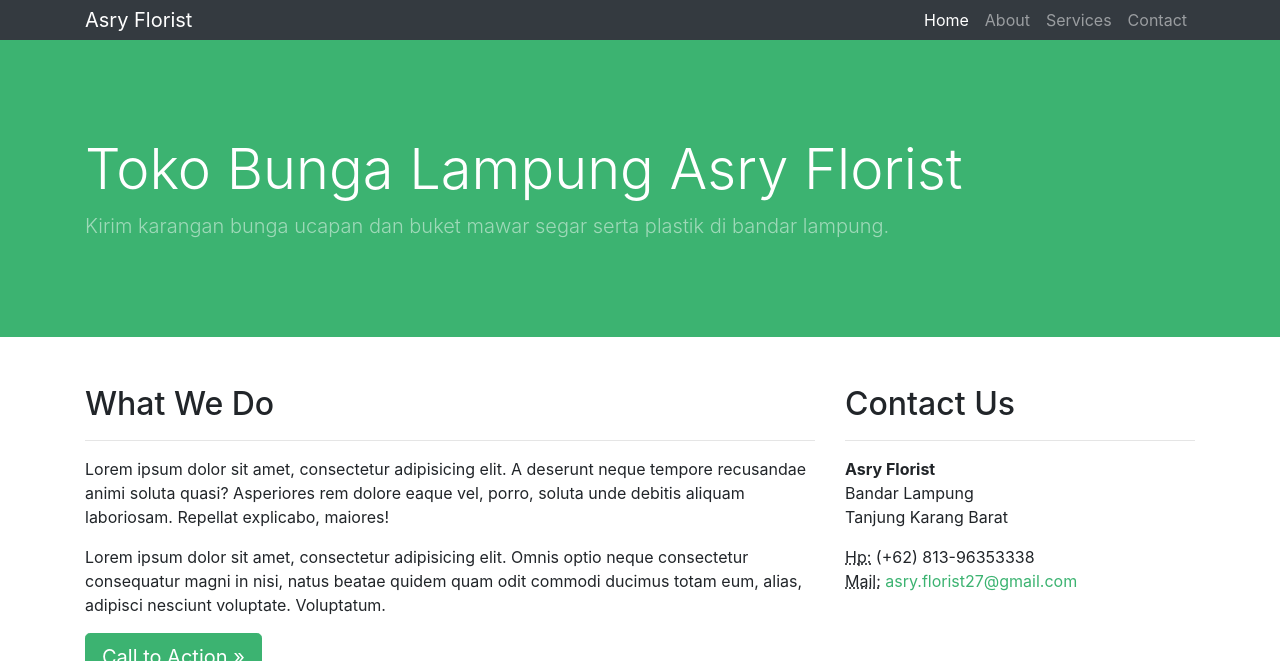
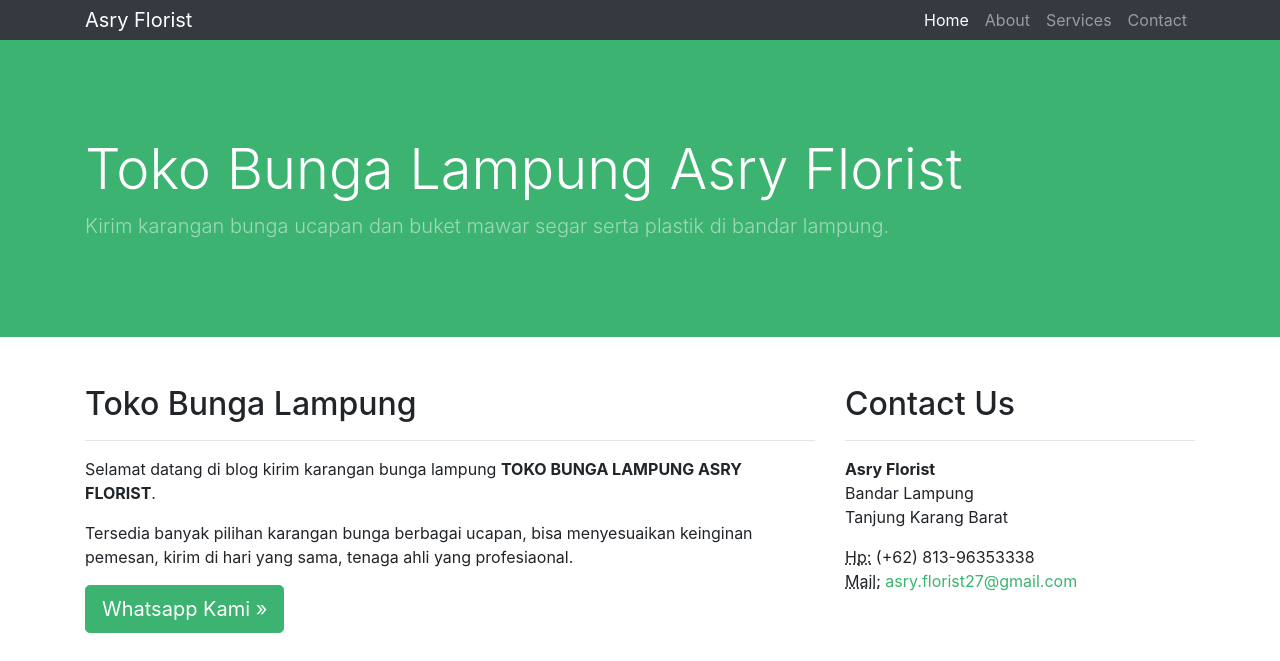
Before and after one commit to bungaasryflorist/tokobungalampung.github.io, a Jekyll site: the page built from index.html, in a window 1280 px wide, cut to the strip 0-661 px from the top of the page. Built offline with Jekyll 4.4.1, drawn with Linux system fonts in a browser that asks for light colours; some of the changed text lies outside the part shown.

Commit message:
Update index.html

```diff
--- a/index.html
+++ b/index.html
@@ -4,20 +4,15 @@
 
 <div class="row">
   <div class="col-md-8 mb-5">
-    <h2>What We Do</h2>
+    <h2>Toko Bunga Lampung</h2>
     <hr />
     <p>
-      Lorem ipsum dolor sit amet, consectetur adipisicing elit. A deserunt neque
-      tempore recusandae animi soluta quasi? Asperiores rem dolore eaque vel,
-      porro, soluta unde debitis aliquam laboriosam. Repellat explicabo,
-      maiores!
+      Selamat datang di blog kirim karangan bunga lampung <b>TOKO BUNGA LAMPUNG ASRY FLORIST</B>.
     </p>
     <p>
-      Lorem ipsum dolor sit amet, consectetur adipisicing elit. Omnis optio
-      neque consectetur consequatur magni in nisi, natus beatae quidem quam odit
-      commodi ducimus totam eum, alias, adipisci nesciunt voluptate. Voluptatum.
+      Tersedia banyak pilihan karangan bunga berbagai ucapan, bisa menyesuaikan keinginan pemesan, kirim di hari yang sama, tenaga ahli yang profesiaonal.
     </p>
-    <a class="btn btn-primary btn-lg" href="#">Call to Action &raquo;</a>
+    <a class="btn btn-primary btn-lg" href="https://api.whatsapp.com/message/ONXIDHGYD2RME1">Whatsapp Kami &raquo;</a>
   </div>
   {% include sidebar.html %}
 </div>
@@ -26,46 +21,43 @@
 <div class="row">
   <div class="col-md-4 mb-5">
     <div class="card border-0 shadow h-100">
-      <img class="card-img-top" src="http://placeholder.pics/svg/400x300/3cb371-3cb371/3cb371-3cb371" alt="" />
+      <img class="card-img-top" src="https://www.bungabuket.com/wp-content/uploads/2020/12/toko-bunga-buket.jpg" alt="bunga buket lampung" />
       <div class="card-body">
-        <h4 class="card-title">Card title</h4>
+        <h4 class="card-title">Bunga Buket Lampung</h4>
         <p class="card-text">
-          Lorem ipsum dolor sit amet, consectetur adipisicing elit. Sapiente
-          esse necessitatibus neque sequi doloribus.
+          Toko Bunga Buket Asry Florist Bandar Lampung.
         </p>
       </div>
       <div class="card-footer">
-        <a href="#" class="btn btn-primary">Find Out More!</a>
+        <a href="https://www.bungabuket.com/toko-bunga-lampung-buket-mawar/" class="btn btn-primary">Lihat Lengkapnya!</a>
       </div>
     </div>
   </div>
   <div class="col-md-4 mb-5">
     <div class="card border-0 shadow h-100">
-      <img class="card-img-top" src="http://placeholder.pics/svg/400x300/3cb371-3cb371/3cb371-3cb371" alt="" />
+      <img class="card-img-top" src="https://2.bp.blogspot.com/-5cJrg58LR-w/WlwNFY2dolI/AAAAAAAAvqw/JkxNZnjDDt8mMheACCVPVIzYunwKYMANACKgBGAs/s1600/IMG_26022016_080110.jpg" alt="toko bunga lampung asry florist" />
       <div class="card-body">
-        <h4 class="card-title">Card title</h4>
+        <h4 class="card-title">Toko Bunga Lampung Asry Florist</h4>
         <p class="card-text">
-          Lorem ipsum dolor sit amet, consectetur adipisicing elit. Sapiente
-          esse necessitatibus neque sequi doloribus totam ut praesentium aut.
+          Lihat disini juga: Blog Toko Bunga Lampung Asry Florist.
         </p>
       </div>
       <div class="card-footer">
-        <a href="#" class="btn btn-primary">Find Out More!</a>
+        <a href="https://www.tokobungaasryflorist.com/2013/09/toko-bunga-lampung-hubungi-081396353338.html" class="btn btn-primary">Selengkapnya!</a>
       </div>
     </div>
   </div>
   <div class="col-md-4 mb-5">
     <div class="card border-0 shadow h-100">
-      <img class="card-img-top" src="http://placeholder.pics/svg/400x300/3cb371-3cb371/3cb371-3cb371" alt="" />
+      <img class="card-img-top" src="https://m.asryflorist.com/image/bunga-segar.jpg" alt="bunga segar standing lampung" />
       <div class="card-body">
-        <h4 class="card-title">Card title</h4>
+        <h4 class="card-title">Bunga Segar Standing Lampung</h4>
         <p class="card-text">
-          Lorem ipsum dolor sit amet, consectetur adipisicing elit. Sapiente
-          esse necessitatibus neque.
+          Kirim bunga standing segar di bandar lampung.
         </p>
       </div>
       <div class="card-footer">
-        <a href="#" class="btn btn-primary">Find Out More!</a>
+        <a href="https://m.asryflorist.com/2021/02/05/toko-bunga-lampung.html" class="btn btn-primary">Produk Bunga Lampung!</a>
       </div>
     </div>
   </div>
```
